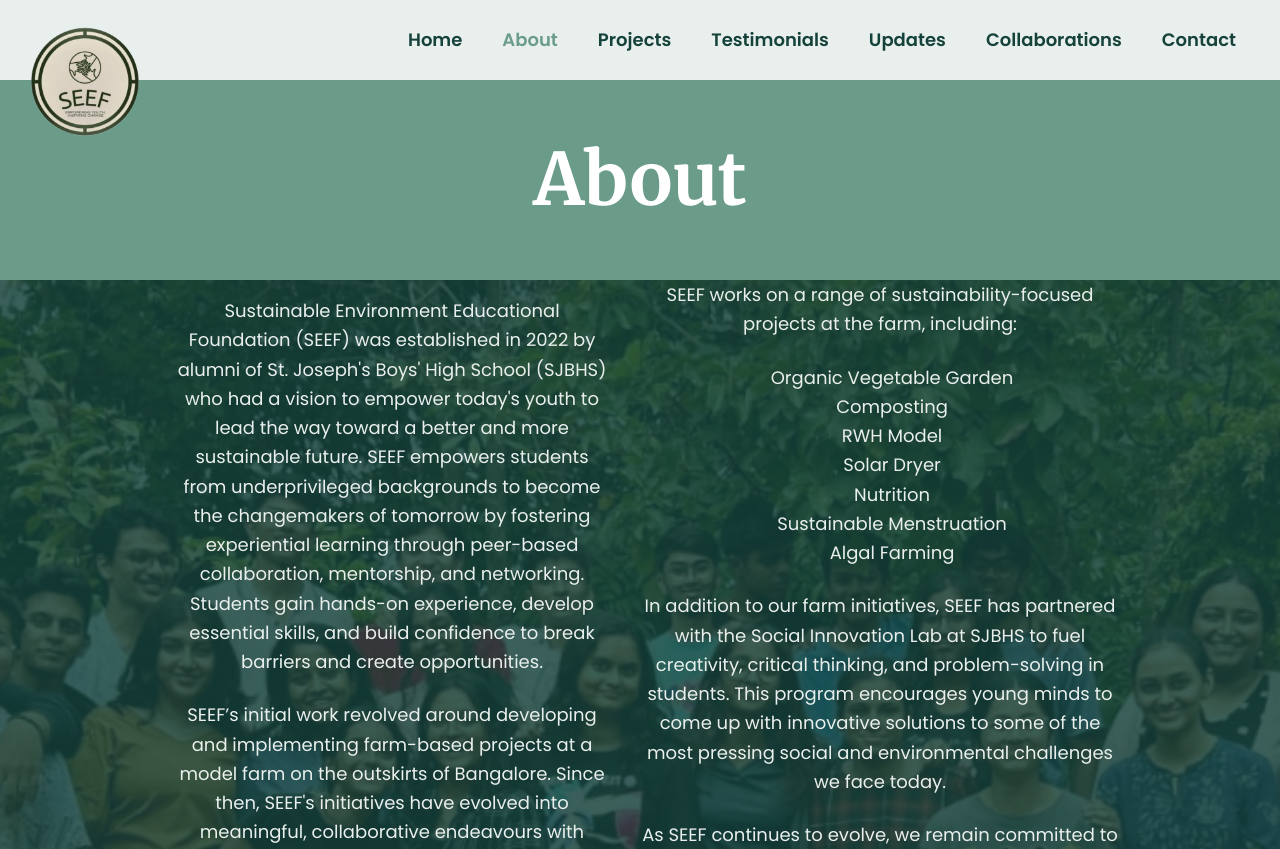
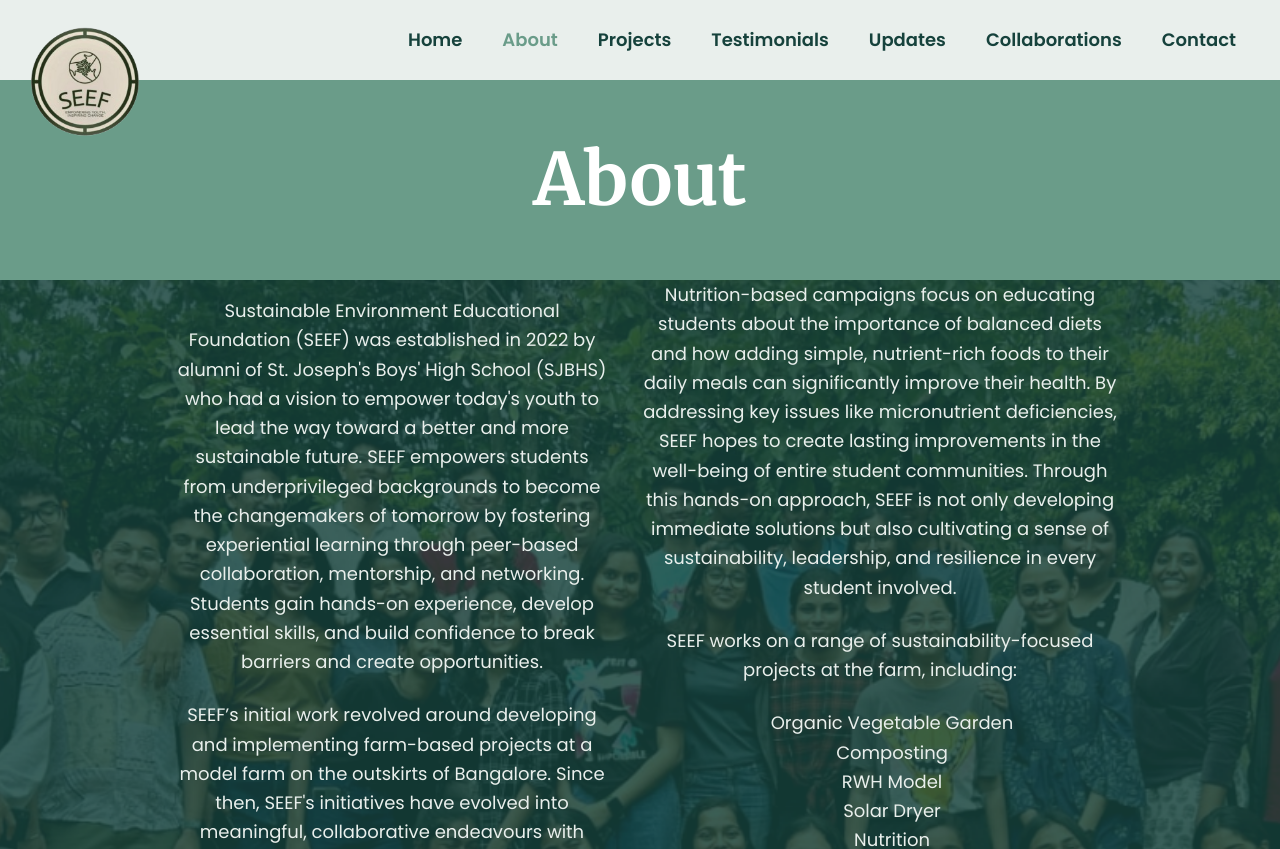
Before and after one commit to joshua-jinu/seef-website, a React (Vite) app: page /about in a window 1280 px wide. Shown: the top 849 px of the page. Built offline with nearby package versions, Linux system fonts and the light colour scheme.

Commit message:
minor changes to about page

```diff
--- a/src/pages/About.jsx
+++ b/src/pages/About.jsx
@@ -48,6 +48,9 @@
                 menstruation seek to dispel myths, address fears, and introduce eco-friendly menstrual
                 products, helping young girls approach menstruation with dignity and confidence.
               </p>
+            </div>
+
+            <div className="lg:w-1/2 w-full flex flex-col items-center">
               <p className="text-neutral mb-6 font-Rubik text-lg leading-relaxed">
                 Nutrition-based campaigns focus on educating students about the importance of balanced
                 diets and how adding simple, nutrient-rich foods to their daily meals can significantly
@@ -56,13 +59,10 @@
                 hands-on approach, SEEF is not only developing immediate solutions but also cultivating a
                 sense of sustainability, leadership, and resilience in every student involved.
               </p>
-            </div>
 
-            <div className="lg:w-1/2 w-full flex flex-col items-center">
               <p className="text-neutral mb-6 font-Rubik text-lg leading-relaxed">
                 SEEF works on a range of sustainability-focused projects at the farm, including:
               </p>
-
               <ul className="pl-6 text-neutral mb-6 font-Rubik text-lg leading-relaxed">
                 <li>Organic Vegetable Garden</li>
                 <li>Composting</li>
```
